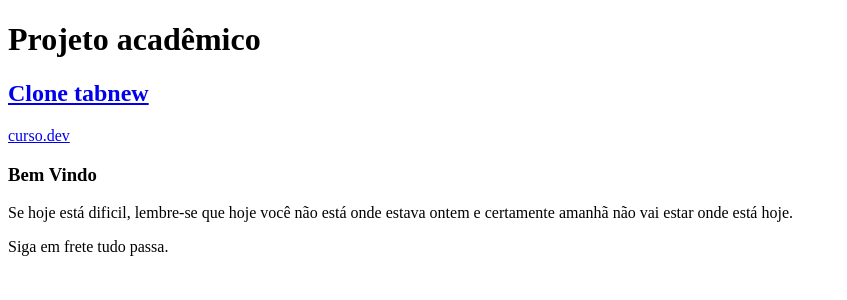
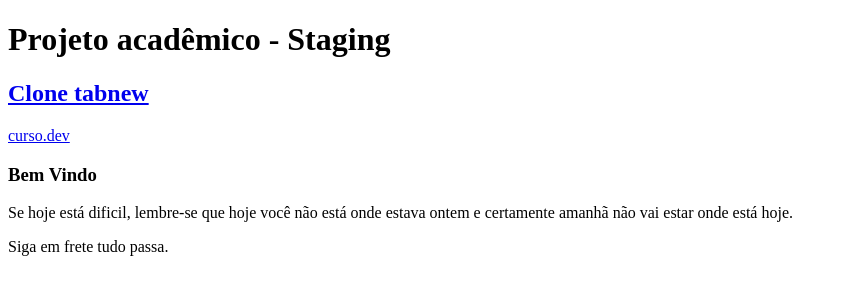
Before and after one commit to josuellions/clone-tabnews, a Next.js app: page / in a window 1280 px wide. Shown: the top 300 px of the page, without its empty margins (0-847 px from the left). Built offline with nearby package versions, Linux system fonts and the light colour scheme.

Commit message:
#11 ambiente homologacao

```diff
--- a/pages/index.js
+++ b/pages/index.js
@@ -1,7 +1,7 @@
 function Home() {
   return (
     <>
-      <h1>Projeto acadêmico</h1>
+      <h1>Projeto acadêmico - Staging</h1>
       <a href="https://www.tabnews.com.br/" target="_blank">
         <h2>Clone tabnew</h2>
       </a>
```
